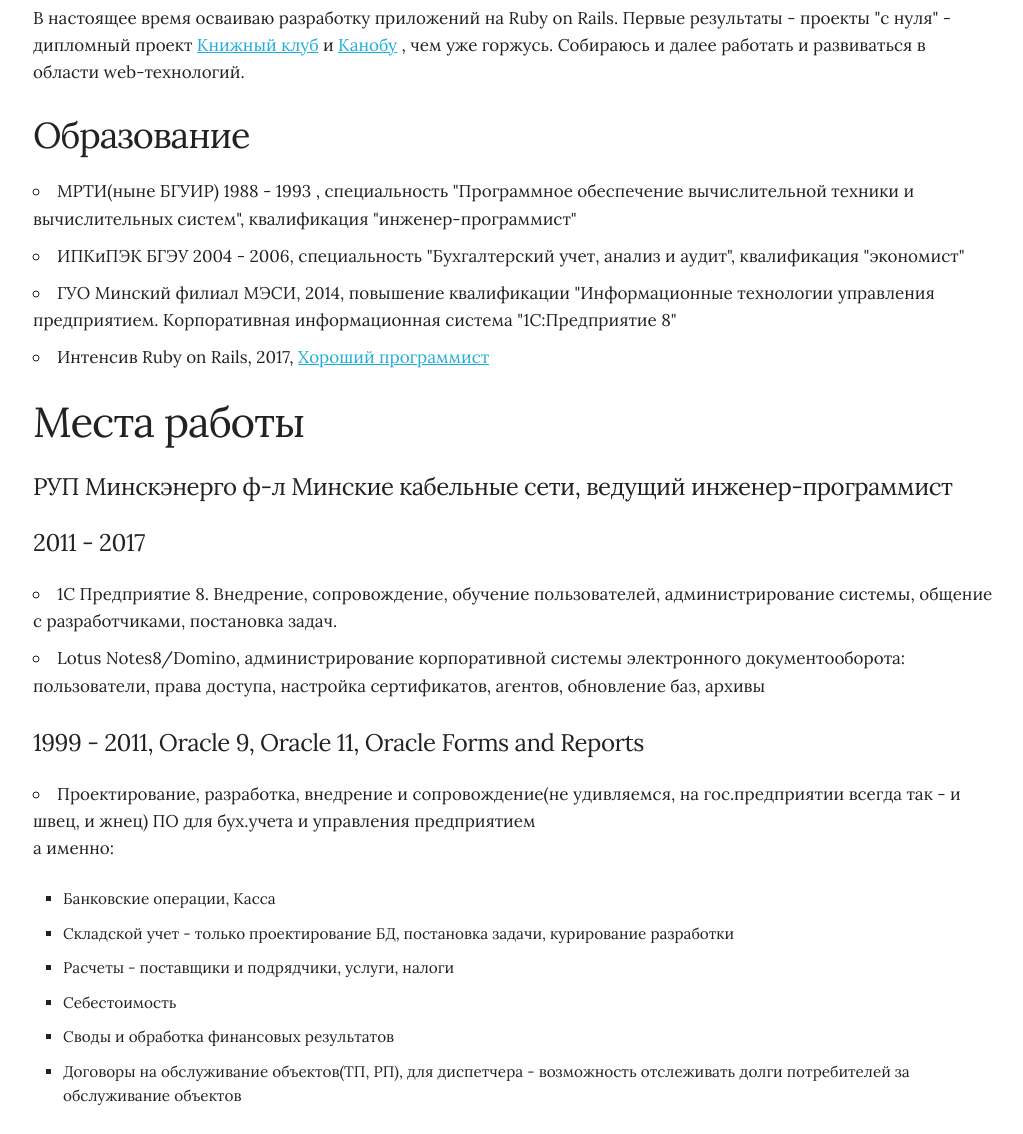
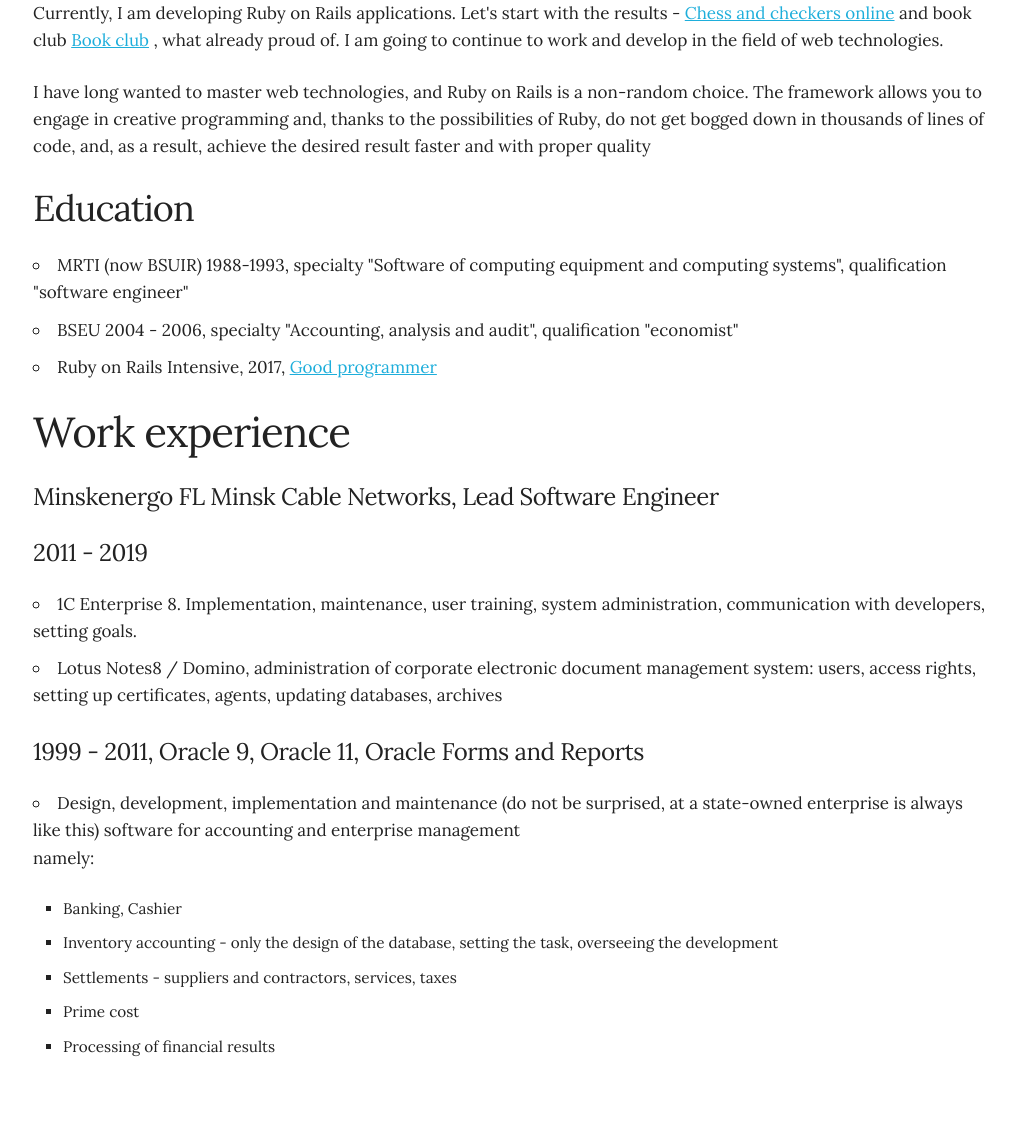
Before and after one commit to SvSoboleva/cv, a plain HTML site: page index.html in a window 1280 px wide. Shown: the part 690-1824 px from the top of the page, without its empty margins (127-1150 px from the left). After the commit the page ends 1774 px from the top, so only its background shows below. Drawn offline with Linux system fonts and the light colour scheme.

Commit message:
new version

```diff
--- /dev/null
+++ b/css/cv.css
@@ -0,0 +1,7 @@
+.buffer-left {
+  margin-left: 10px;
+}
+
+.buffer-bottom {
+  margin-bottom: 0px;
+}
--- a/index.html
+++ b/index.html
@@ -6,27 +6,31 @@
   <link href="https://fonts.googleapis.com/css?family=Lora" rel="stylesheet" type="text/css">
   <link rel="stylesheet" href="css/normalize.css">
   <link rel="stylesheet" href="css/skeleton.css">
+  <link rel="stylesheet" href="css/cv.css">
 
   <script src="https://use.fontawesome.com/6084c6bd96.js"></script>
 </head>
 <body>
 <div class="container">
-  <h1>Светлана Соболева</h1>
-  <h2>Разработчик на Ruby on Rails</h2>
+  <h1>Svetlana Soboleva</h1>
+  <h2>Ruby on Rails developer</h2>
 <div class="row">
   <div class="six columns">
     <a href="https://github.com/SvSoboleva"><i class="fa fa-github fa-2x" aria-hidden="true"></i></a>
-    <p><i class="fa fa-envelope-o" aria-hidden="true"></i>&nbsp;sv.soboleva@list.ru</p>
+    <a href="https://www.linkedin.com/in/svetlana-soboleva-a2826816b/" class="buffer-left"><i class="fa fa-linkedin fa-2x" aria-hidden="true"></i></a>
+    <p class="buffer-bottom"><i class="fa fa-envelope-o" aria-hidden="true"></i>&nbsp;sv.soboleva@list.ru</p>
+    <p><i class="fa fa-skype" aria-hidden="true"></i>&nbsp;svtbel1</p>
 
     <div>
-      <h3>Навыки</h3>
+      <h3>Key skills</h3>
       <ul>
-        <li>Ruby</li>
-        <li>Ruby on Rails</li>
-        <li>HTML</li>
-        <li>CSS</li>
+        <li>Ruby, Ruby on Rails</li>
+        <li>HTML, CSS</li>
+        <li>JS</li>
+        <li>Action Cable</li>
         <li>GIT</li>
         <li>Rspec</li>
+        <li>Linux, Windows</li>
         <li>PostgreSQL</li>
         <li>Oracle</li>
       </ul>
@@ -38,52 +42,43 @@
 </div>
 
 <div>
-  <h3>О себе</h3>
-  <p>В настоящее время осваиваю разработку приложений на Ruby on Rails. Первые результаты - проекты "с нуля" -
-    дипломный проект <a href="http://svetofor.org">Книжный клуб</a> и
-    <a href="https://kanobu2017.herokuapp.com/">Канобу</a> , чем уже горжусь. Собираюсь и далее работать и развиваться
-    в области web-технологий.</p>
+  <p>Currently, I am developing Ruby on Rails applications. Let's start with the results -
+     <a href="http://justgames.herokuapp.com">Chess and checkers online</a> and book club  <a href="http://188.226.167.133/">Book club</a> , what already proud of. I am going to continue to work and develop in the field of web technologies.</p>
+  <p>I have long wanted to master web technologies, and Ruby on Rails is a non-random choice. The framework allows you to engage in creative programming and, thanks to the possibilities of Ruby, do not get bogged down in thousands of lines of code, and, as a result, achieve the desired result faster and with proper quality</p>
 </div>
 
 <div>
-  <h3>Образование</h3>
+  <h3>Education</h3>
   <ul>
-    <li>МРТИ(ныне БГУИР) 1988 - 1993 , специальность "Программное обеспечение вычислительной техники и
-      вычислительных систем", квалификация "инженер-программист" </li>
-    <li>ИПКиПЭК БГЭУ 2004 - 2006, специальность "Бухгалтерский учет, анализ и аудит", квалификация "экономист" </li>
-    <li>ГУО Минский филиал МЭСИ, 2014, повышение квалификации "Информационные технологии управления предприятием.
-      Корпоративная информационная система "1С:Предприятие 8"</li>
-    <li>Интенсив Ruby on Rails, 2017, <a href="http://goodprogrammer.ru">Хороший программист</a> </li>
+    <li>MRTI (now BSUIR) 1988-1993, specialty "Software of computing equipment and
+       computing systems", qualification "software engineer" </li>
+    <li>BSEU 2004 - 2006, specialty "Accounting, analysis and audit", qualification "economist"</li>
+    <li>Ruby on Rails Intensive, 2017, <a href="http://goodprogrammer.ru">Good programmer</a> </li>
   </ul>
 </div>
 
 <div>
-  <h2>Места работы</h2>
+  <h2>Work experience</h2>
   <div>
-    <h5>РУП Минскэнерго ф-л Минские кабельные сети, ведущий инженер-программист </h5>
-    <h5>2011 - 2017 </h5>
+    <h5>Minskenergo FL Minsk Cable Networks, Lead Software Engineer </h5>
+    <h5>2011 - 2019</h5>
     <ul>
-      <li>1C Предприятие 8. Внедрение, сопровождение, обучение пользователей, администрирование системы,
-        общение с разработчиками, постановка задач.</li>
-      <li>Lotus Notes8/Domino, администрирование корпоративной системы электронного документооборота: пользователи,
-        права доcтупа, настройка сертификатов, агентов, обновление баз, архивы</li>
+      <li>1C Enterprise 8. Implementation, maintenance, user training, system administration, communication with developers, setting goals.</li>
+      <li>Lotus Notes8 / Domino, administration of corporate electronic document management system: users, access rights, setting up certificates, agents, updating databases, archives</li>
     </ul>
   </div>
   <div>
     <h5>1999 - 2011, Oracle 9, Oracle 11, Oracle Forms and Reports </h5>
     <ul>
-      <li>Проектирование, разработка, внедрение и сопровождение(не удивляемся,
-        на гос.предприятии всегда так - и швец, и жнец) ПО для бух.учета и управления предприятием
-        <p>а именно:</p>
+      <li>Design, development, implementation and maintenance (do not be surprised, at a state-owned enterprise is always like this) software for accounting and enterprise management
+        <p>namely:</p>
       </li>
       <ul class="ul-next">
-        <li>Банковские операции, Касса</li>
-        <li>Складской учет - только проектирование БД, постановка задачи, курирование разработки</li>
-        <li>Расчеты - поставщики и подрядчики, услуги, налоги</li>
-        <li>Себестоимость</li>
-        <li>Своды и обработка финансовых результатов</li>
-        <li>Договоры на обслуживание объектов(ТП, РП), для диспетчера - возможность отслеживать долги потребителей
-          за обслуживание объектов</li>
+        <li>Banking, Cashier</li>
+        <li>Inventory accounting - only the design of the database, setting the task, overseeing the development</li>
+        <li>Settlements - suppliers and contractors, services, taxes</li>
+        <li>Prime cost</li>
+        <li>Processing of financial results</li>
       </ul>
     </ul>
   </div>
```
